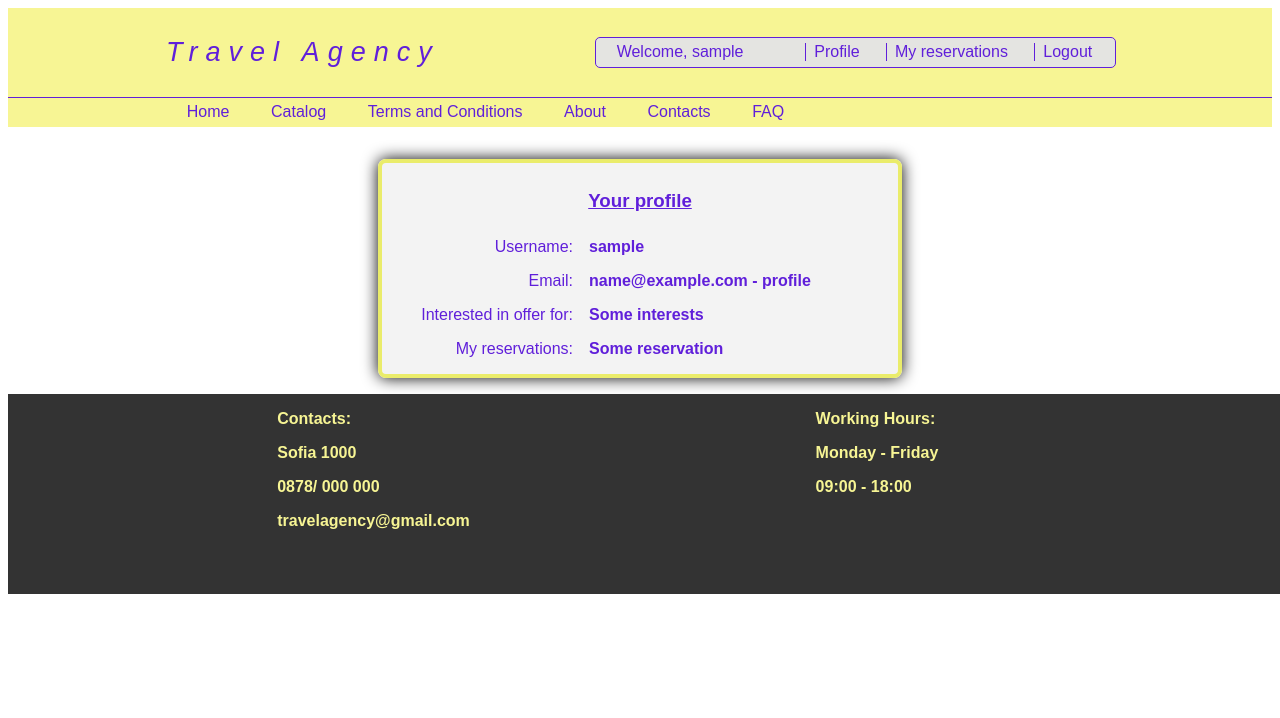
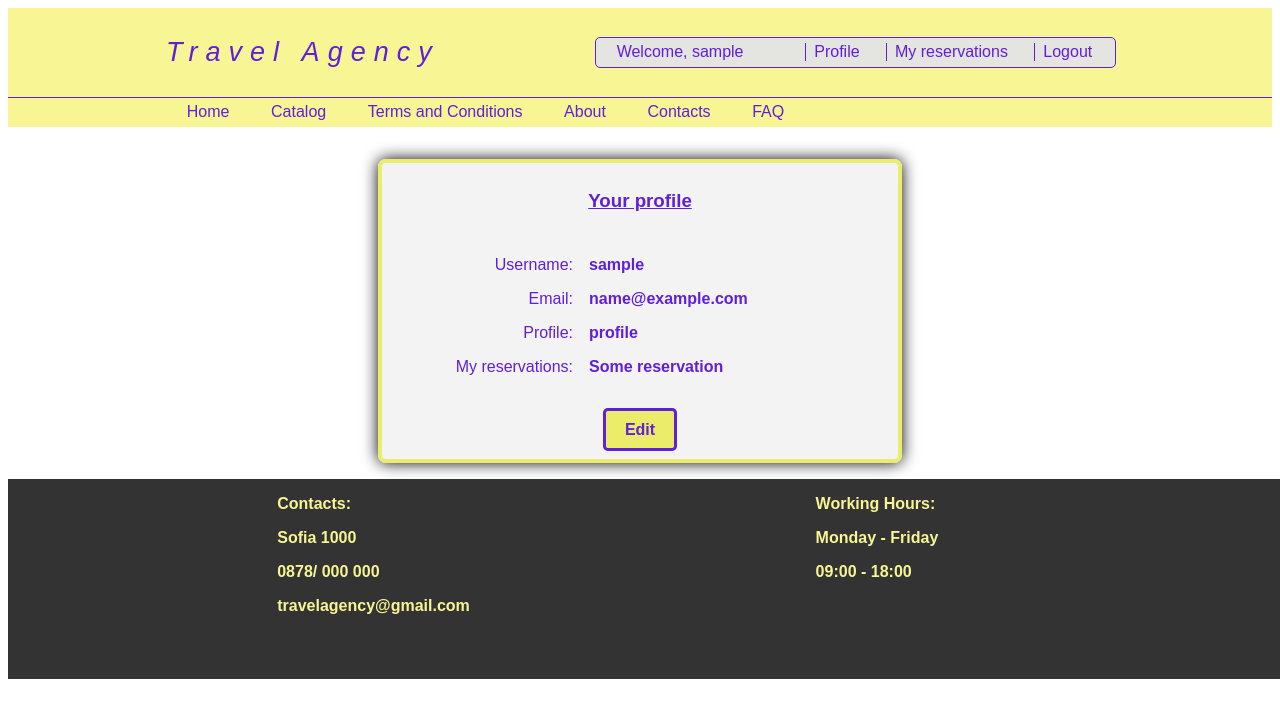
Before and after one commit to Serafimova/Travel-Agency-Project, an Angular app: page /user/profile in a window 1280 px wide. Shown: the top 718 px of the page. Built offline with nearby package versions, Linux system fonts and the light colour scheme; sample sign-in values are in the browser's storage.

Commit message:
Edit profile page

```diff
--- a/src/app/offers/create/create.component.scss
+++ b/src/app/offers/create/create.component.scss
@@ -25,7 +25,7 @@
 }
 
 button {
-    border: none;
+  border: s;
   border-radius: 0.3em;
   padding: 0.6em 1.2em;
   outline: solid;
@@ -36,7 +36,7 @@ button {
   background-color: rgb(234, 236, 106);
 }
 
-button:hover{
+button:hover {
   text-decoration: underline;
   font-style: italic;
   font-weight: bolder;
--- a/src/app/user/login/login.component.ts
+++ b/src/app/user/login/login.component.ts
@@ -19,7 +19,6 @@ export class LoginComponent {
     const { email, password } = form.value;
     this.userService.login({ email, password }).subscribe({
       next: () => {
-    //  console.log(this.userService.user?.userRole)
         this.router.navigate(['/catalog'])
       },
       error: (err) => {
--- a/src/app/user/profile/profile.component.html
+++ b/src/app/user/profile/profile.component.html
@@ -1,31 +1,55 @@
 <div class="container">
   <div class="profile">
     <h3>Your profile</h3>
+    <div *ngIf="serverError" class="error">
+      Something went wrong! Please try again later!
+    </div>
+    <br>
+    <ng-container *ngIf="!editProfile">
+      <form>
         <div class="flex">
           <p>Username: </p>
           <p>{{user?.username}}</p>
         </div>
         <div class="flex">
           <p>Email: </p>
-      <p>{{user?.email}} - {{user!.userRole}} profile</p>
+          <p>{{user?.email}}</p>
         </div>
+        <div class="flex">
+          <p>Profile: </p>
+          <p>{{user!.userRole}} profile</p>
+        </div>
+        <!-- Agent -->
         <ng-container *ngIf="userRole">
           <div class="flex">
             <p>My offers:</p>
             <p>Some offers</p>
           </div>
         </ng-container>
+        <!-- Client -->
         <ng-container *ngIf="!userRole">
-      <div class="flex">
-        <p>Interested in offer for:</p>
-        <p>Some interests</p>
-      </div>
           <div class="flex">
             <p>My reservations: </p>
             <p>Some reservation</p>
           </div>
         </ng-container>
+        <button (click)="editProfile=true" class="edit-button">Edit</button>
+      </form>
+    </ng-container>
 
-    <!-- <button class="edit-button">Edit</button> -->
+    <ng-container *ngIf="editProfile">
+      <form #form="ngForm" (ngSubmit)="editUserProfile(form)">
+        <div class="flex">
+          <p>Username: </p>
+          <input type="text" name="username" id="username" [ngModel]="user!.username">
+        </div>
+        <div class="flex">
+          <p>Email: </p>
+          <input type="email" name="email" id="email" [ngModel]="user!.email">
+        </div>
+        <button class="green-button">Save</button>
+        <button type="button" (click)="editProfile= false" class="red-button">Cancel</button>
+      </form>
+    </ng-container>
   </div>
 </div>
--- a/src/app/user/profile/profile.component.scss
+++ b/src/app/user/profile/profile.component.scss
@@ -42,12 +42,11 @@
     font-weight: bold;
 }
 
-.profile button {
+button {
     border: solid;
     border-radius: 0.3em;
     padding: 0.6em 1.2em;
     margin-top: 1.5rem;
-    width: 60%;
     outline: none;
     color: rgb(96, 31, 218);
     background-color: rgb(234, 236, 106);
@@ -56,22 +55,34 @@
     font-size: 16px;
 }
 
-.profile button:hover{
+button:hover{
     text-decoration: underline;
     font-style: italic;
     font-weight: bolder;
 }
 
-// .flex > input, .flex > div {
-//     width: 55%;
-//     text-align: left;
-//     margin: .5em;
-// }
+button+button {
+    margin-left: 1rem;
+}
 
-// .flex > div > input {
-//     width: 77%;
-// }
+.red-button {
+    color: rgb(3, 3, 3);
+    background-color: red;
+}
 
-// .flex select {
-//     padding: 0.17em 0;
-// }
+.green-button {
+    color: rgb(3, 3, 3);
+    background-color: green;
+}
+
+input {
+    width: 55%;
+    border-radius: 0.3em;
+    padding: 0.35em;
+  }
+
+  .error {
+    text-align: center;
+    color: red;
+    font-weight: bold;
+  }
--- a/src/app/user/profile/profile.component.ts
+++ b/src/app/user/profile/profile.component.ts
@@ -1,4 +1,5 @@
 import { Component } from '@angular/core';
+import { NgForm } from '@angular/forms';
 import { UserService } from '../user.service';
 
 @Component({
@@ -11,17 +12,35 @@ export class ProfileComponent {
   get user() {
     return this.userService.user;
   }
+
   get isLoggedUser(): boolean {
     return this.userService.isLoggedUser;
   }
-
 
   get userRole(): boolean {
     return this.userService.user?.userRole === 'Agent';
   }
 
+  editProfile = false;
+
   constructor(private userService: UserService) { }
 
+  serverError = false;
 
-
+  editUserProfile(form: NgForm): void {
+    if (form.invalid) { return };
+    const { username, email } = form.value;
+    this.userService.editProfile({ username, email }).subscribe({
+      next: () => {
+        this.editProfile = false;
+      },
+      error: (err) => {
+        console.log(err)
+        if (err.statusText === "Not Found") {
+          this.editProfile = false;
+          this.serverError = true;
+        }
+      }
+    })
+  }
 }
--- a/src/app/user/user.service.ts
+++ b/src/app/user/user.service.ts
@@ -47,9 +47,15 @@ export class UserService {
     return loggedUser;
   }
 
+  editProfile(inputData: { username: string, email: string }) {
+    const loggedUser = this.http.put<IUser>(`${apiURL}/users/profile`, inputData, { withCredentials: true })
+      .pipe(tap(user => { this.user = user; }));
+    return loggedUser;
+  }
+
   logout() {
     return this.http.post<IUser>(`${apiURL}/logout`, {}, { withCredentials: true }).pipe(
-      tap(() => { this.user = undefined; this.localStorage.removeItem('USER')})
+      tap(() => { this.user = undefined; this.localStorage.removeItem('USER') })
     );
   }
 }
```
Lines whose indentation alone changed are shown as unchanged.
